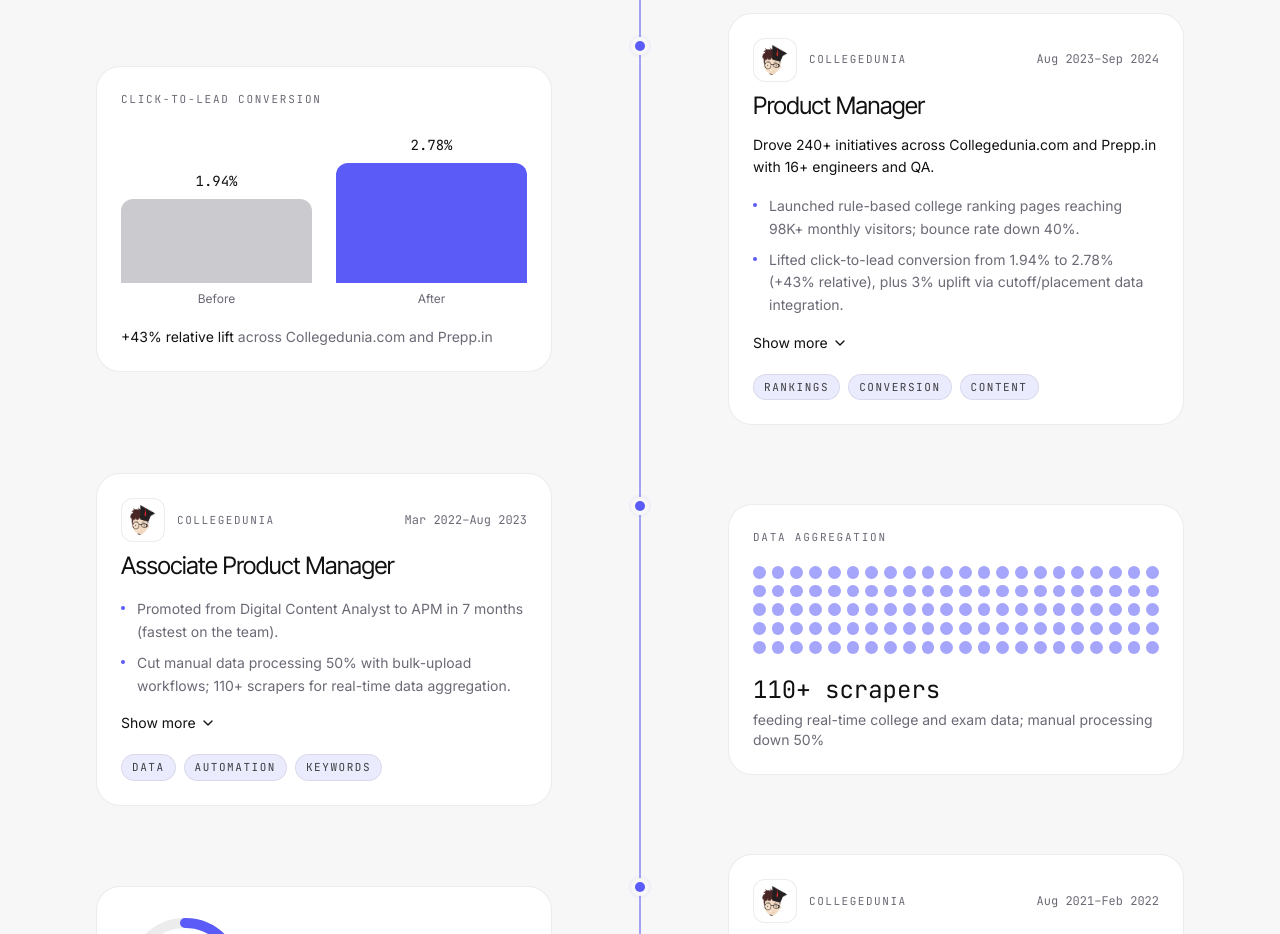
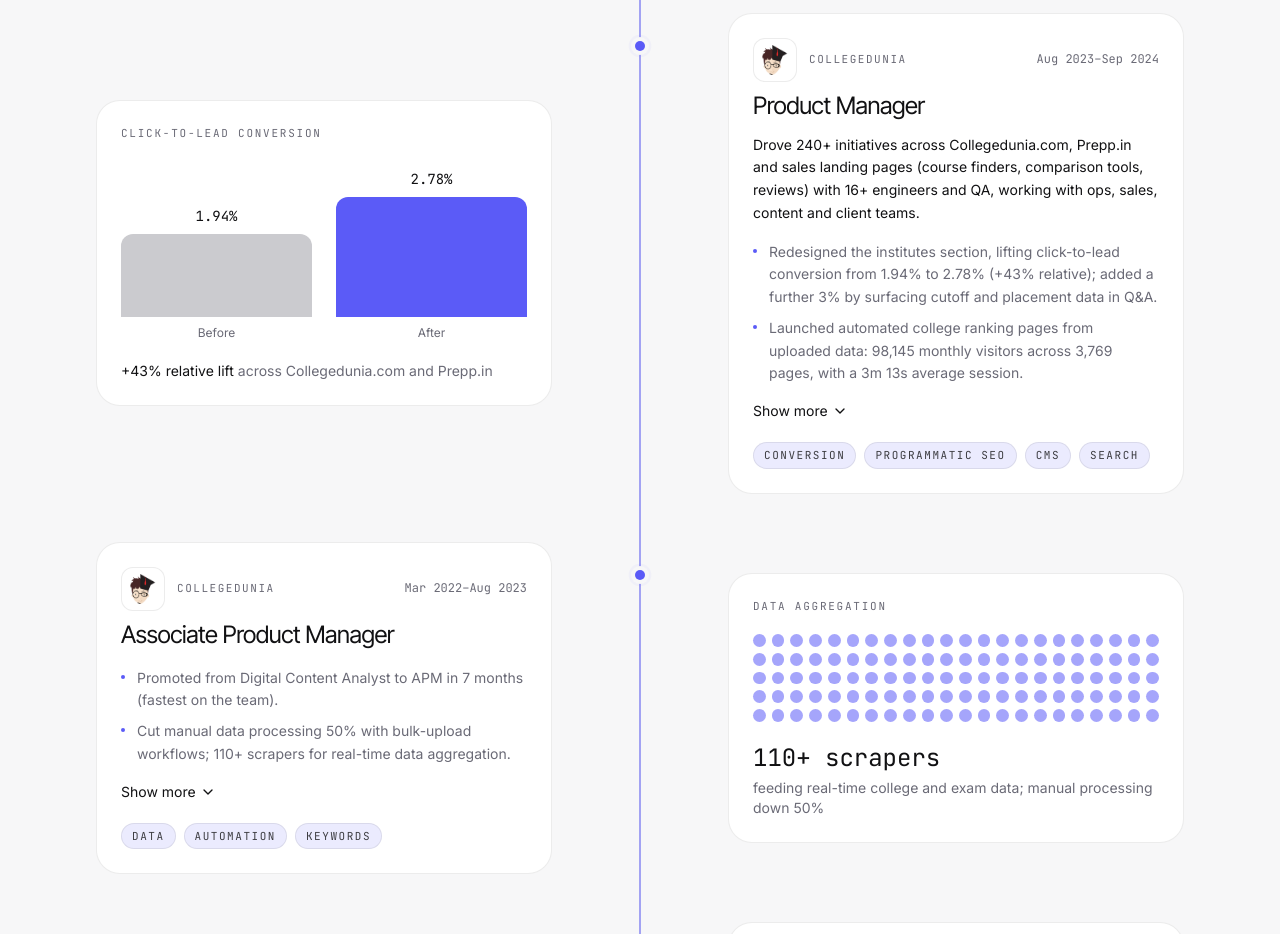
Before and after one commit to lariyaharsh88/pm-portfolio, a Next.js app: page /experience in a window 1280 px wide. Shown: the part 1180-2114 px from the top of the page. Built offline with nearby package versions, Linux system fonts and the light colour scheme; no server answers.

Commit message:
Add Collegedunia achievements from Naukri profile
Co-Authored-By: Claude Opus 5.5 <noreply@anthropic.com>

```diff
--- a/src/content/experience.ts
+++ b/src/content/experience.ts
@@ -47,13 +47,16 @@ export const roles = [
     title: "Product Manager",
     dates: "Aug 2023–Sep 2024",
     scope:
-      "Drove 240+ initiatives across Collegedunia.com and Prepp.in with 16+ engineers and QA.",
+      "Drove 240+ initiatives across Collegedunia.com, Prepp.in and sales landing pages (course finders, comparison tools, reviews) with 16+ engineers and QA, working with ops, sales, content and client teams.",
     bullets: [
-      "Launched rule-based college ranking pages reaching 98K+ monthly visitors; bounce rate down 40%.",
-      "Lifted click-to-lead conversion from 1.94% to 2.78% (+43% relative), plus 3% uplift via cutoff/placement data integration.",
-      "Auto-updating content system for 2,000+ colleges: update cycle from 2–3 days to under 1 hour.",
+      "Redesigned the institutes section, lifting click-to-lead conversion from 1.94% to 2.78% (+43% relative); added a further 3% by surfacing cutoff and placement data in Q&A.",
+      "Launched automated college ranking pages from uploaded data: 98,145 monthly visitors across 3,769 pages, with a 3m 13s average session.",
+      "Automated cutoff and ranking pages that cut bounce rate 40% and raised average session duration 10%.",
+      "Built templated, auto-updating content for 2,000+ colleges, cutting the update cycle from 2–3 days to under 1 hour.",
+      "Shipped one-click automated notifications for tagged colleges (multiple days → under a minute) and dynamic CMS table widgets that removed manual updates.",
+      "Added global course search to the course finder: 1.4% CTR on desktop and 1% on mobile.",
     ],
-    tags: ["Rankings", "Conversion", "Content"],
+    tags: ["Conversion", "Programmatic SEO", "CMS", "Search"],
   },
   {
     company: "Collegedunia",
@@ -65,6 +68,8 @@ export const roles = [
       "Promoted from Digital Content Analyst to APM in 7 months (fastest on the team).",
       "Cut manual data processing 50% with bulk-upload workflows; 110+ scrapers for real-time data aggregation.",
       "Google Trends–powered keyword uploader surfacing exam-keyword insights within 24 hours.",
+      "Automated review-report emails using database analytics and Data Studio for faster, deeper decisions.",
+      "Built Telegram bots that schedule and auto-forward MCQ questions for timely distribution.",
     ],
     tags: ["Data", "Automation", "Keywords"],
   },
```
Also changed, not shown: 1 other file (tests, documents, lock files or other folders).
